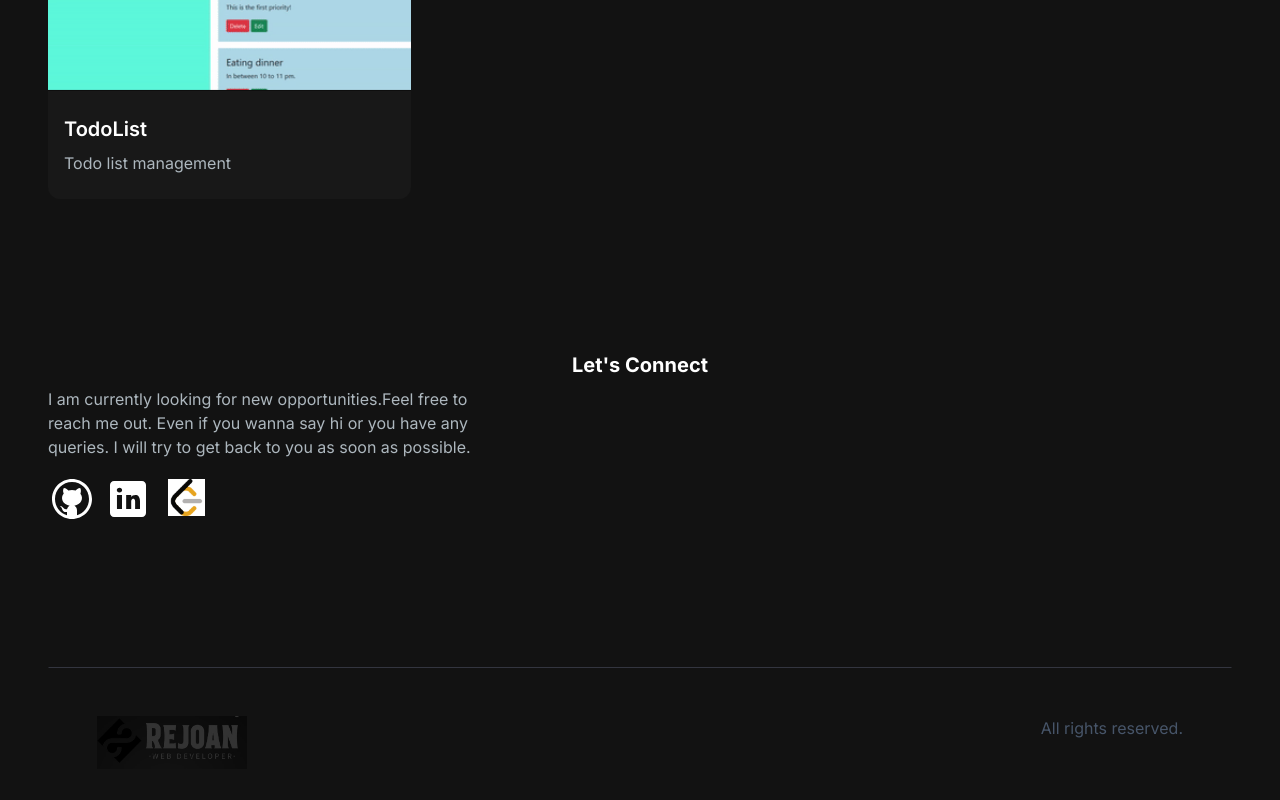
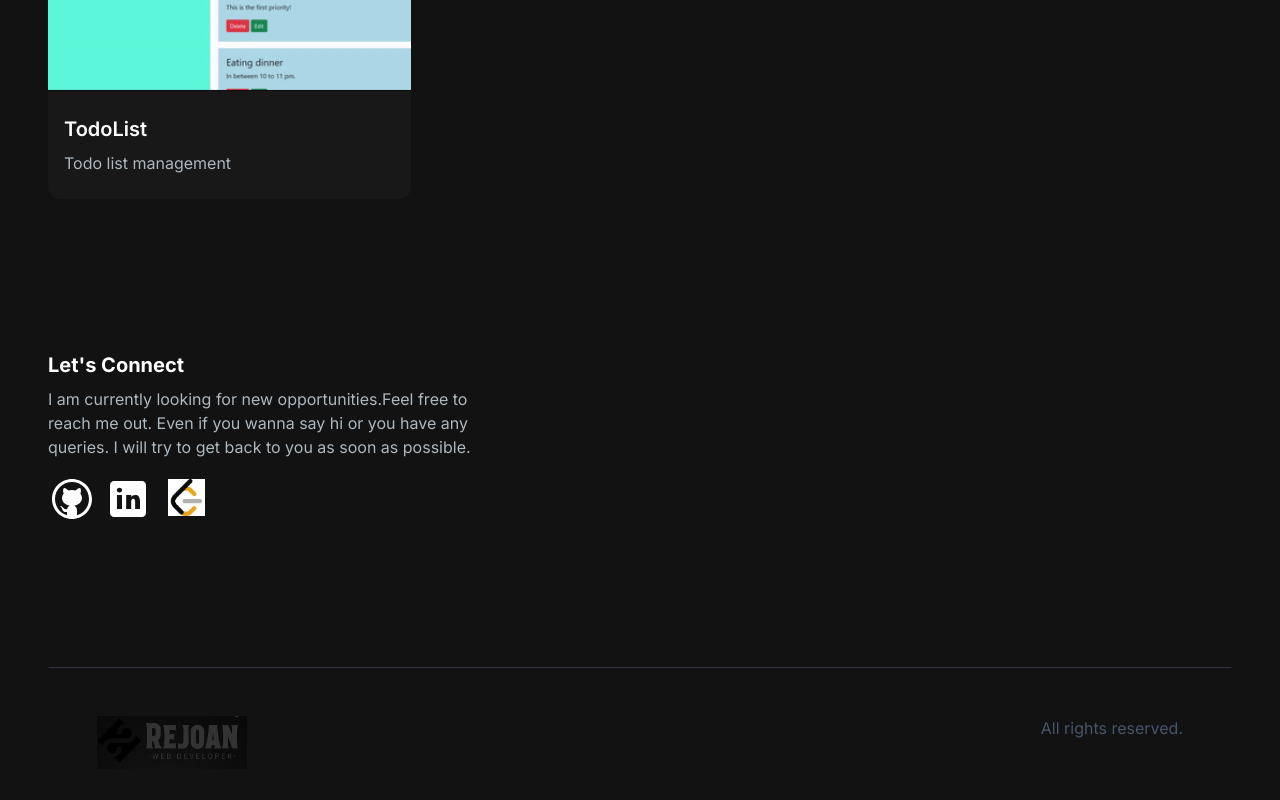
Before and after one commit to Rejoan2020/My-Portfolio, a Next.js app: page / in a window 1280 px wide. Shown: the part 2094-2894 px from the top of the page. Built offline with nearby package versions, Linux system fonts and the light colour scheme.

Commit message:
minor fix

```diff
--- a/src/app/components/Contact.jsx
+++ b/src/app/components/Contact.jsx
@@ -14,7 +14,7 @@ const Contact = () => {
       className="my-12 md:my-12 py-24 gap-4 relative"
     >
       <div className="z-10">
-        <h5 className="text-xl text-center font-bold text-white my-2">
+        <h5 className="text-xl font-bold text-white my-2">
           Let&apos;s Connect
         </h5>
         <p className="text-[#ADB7BE] mb-4 max-w-md ">
```
